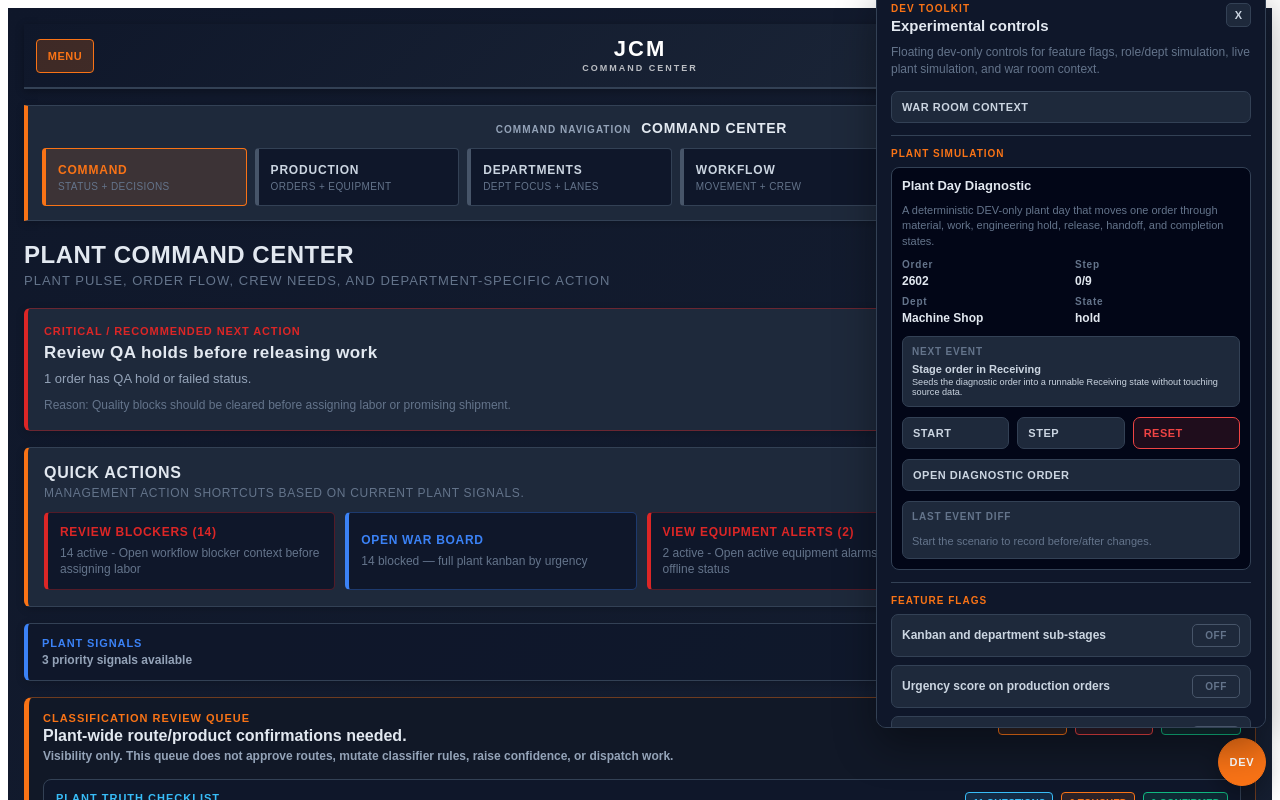
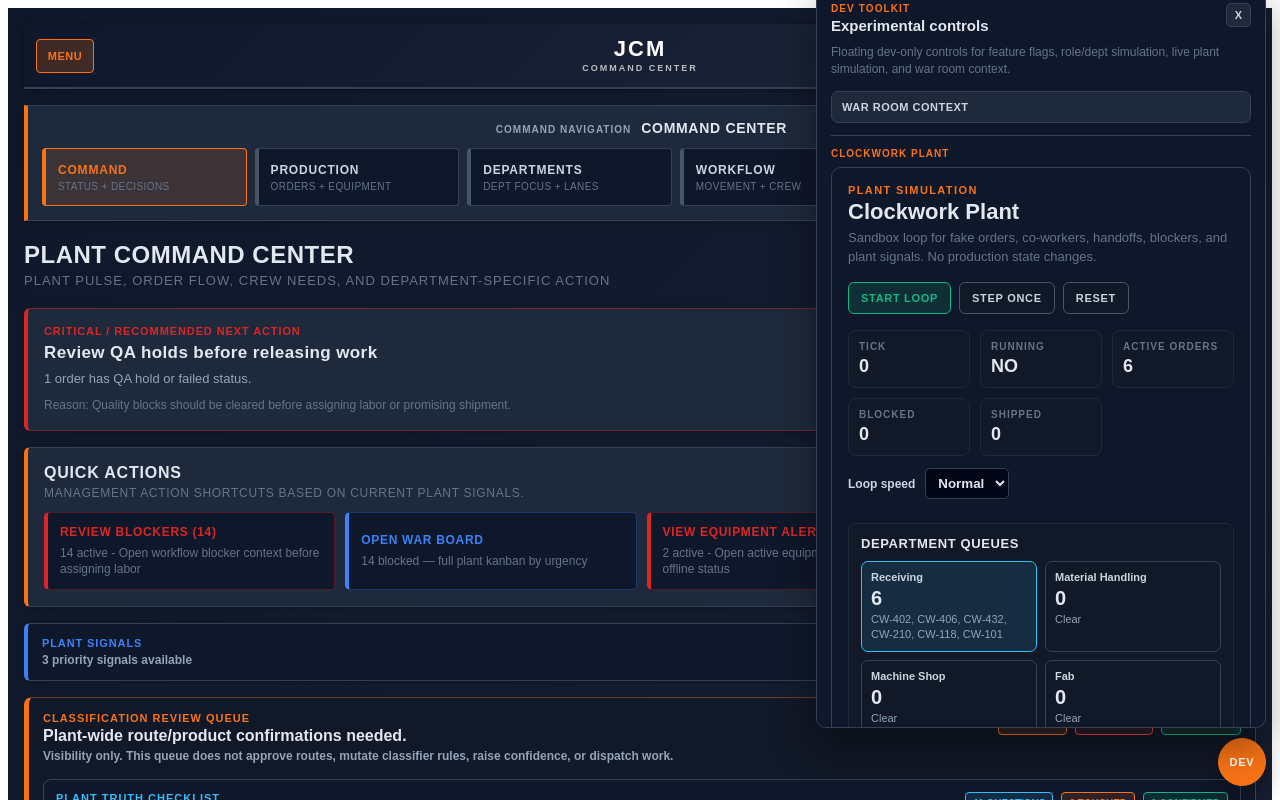
Before and after one commit to jcm-digital-coworker/JCM-Command-Center, a React (Vite) app: page / in a window 1280 px wide. Both pictures are taken after a click on the button "DEV". Shown: the top 800 px of the page. Built offline with nearby package versions, Linux system fonts and the light colour scheme.

Commit message:
Add Clockwork Plant to dev toolkit

```diff
--- a/src/components/shell/DevToolkitFlyout.tsx
+++ b/src/components/shell/DevToolkitFlyout.tsx
@@ -5,6 +5,7 @@ import type { WorkCenter } from '../../types/plant';
 import { FLAG_LABELS, getAllFeatureFlags, setFeatureFlag } from '../../logic/featureFlags';
 import type { FeatureFlag } from '../../logic/featureFlags';
 import { getThemeColors } from '../../theme/theme';
+import ClockworkPlantSimulation from '../simulation/ClockworkPlantSimulation';
 import {
   PLANT_SIMULATION_UPDATED_EVENT,
   advancePlantSimulationStep,
@@ -127,7 +128,12 @@ export default function DevToolkitFlyout({
           </button>
 
           <div style={sectionStyle(theme)}>
-            <div style={sectionLabelStyle(theme)}>PLANT SIMULATION</div>
+            <div style={sectionLabelStyle(theme)}>CLOCKWORK PLANT</div>
+            <ClockworkPlantSimulation theme={theme} />
+          </div>
+
+          <div style={sectionStyle(theme)}>
+            <div style={sectionLabelStyle(theme)}>DIAGNOSTIC ORDER SIMULATION</div>
             <div style={simulationCardStyle(theme)}>
               <div style={simulationTitleStyle(theme)}>{simulation.scenario?.name ?? 'No scenario available'}</div>
               <p style={simulationTextStyle(theme)}>{simulation.scenario?.description ?? 'Add production orders before running simulation.'}</p>
@@ -296,7 +302,7 @@ function panelStyle(theme: 'dark' | 'light'): CSSProperties {
     position: 'absolute',
     right: 0,
     bottom: 58,
-    width: 360,
+    width: 420,
     maxWidth: 'calc(100vw - 28px)',
     maxHeight: 'calc(100vh - 90px)',
     overflowY: 'auto',
```
